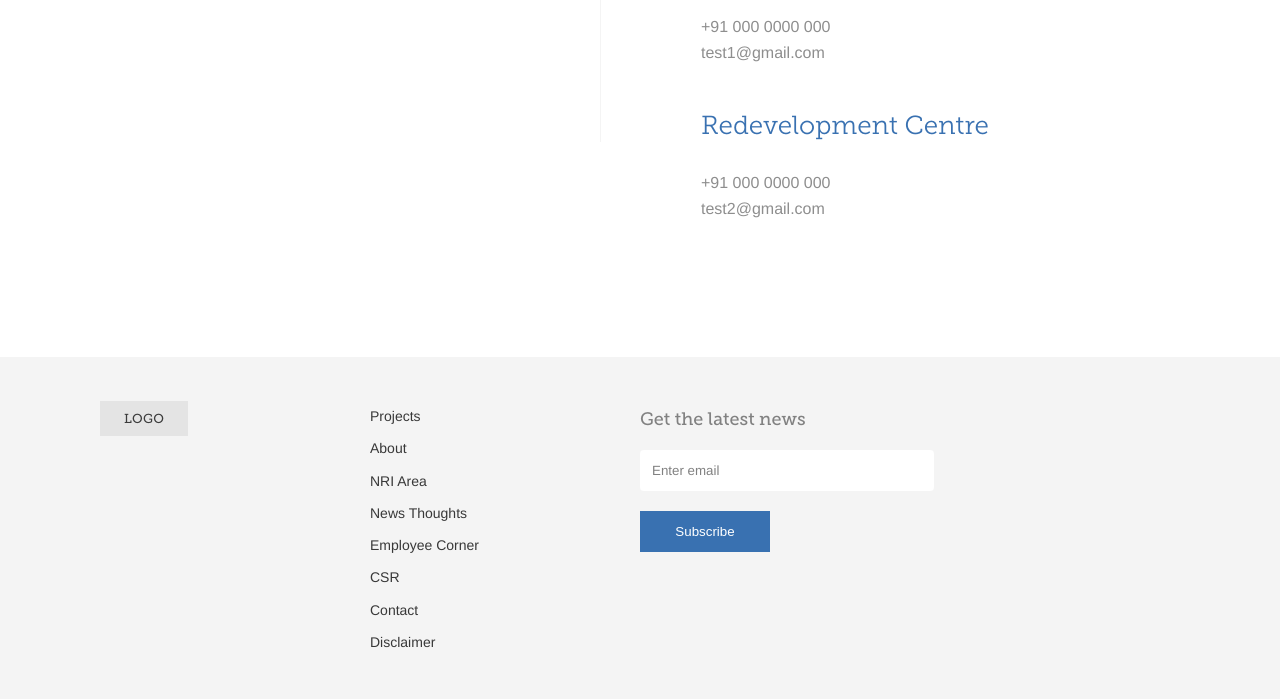
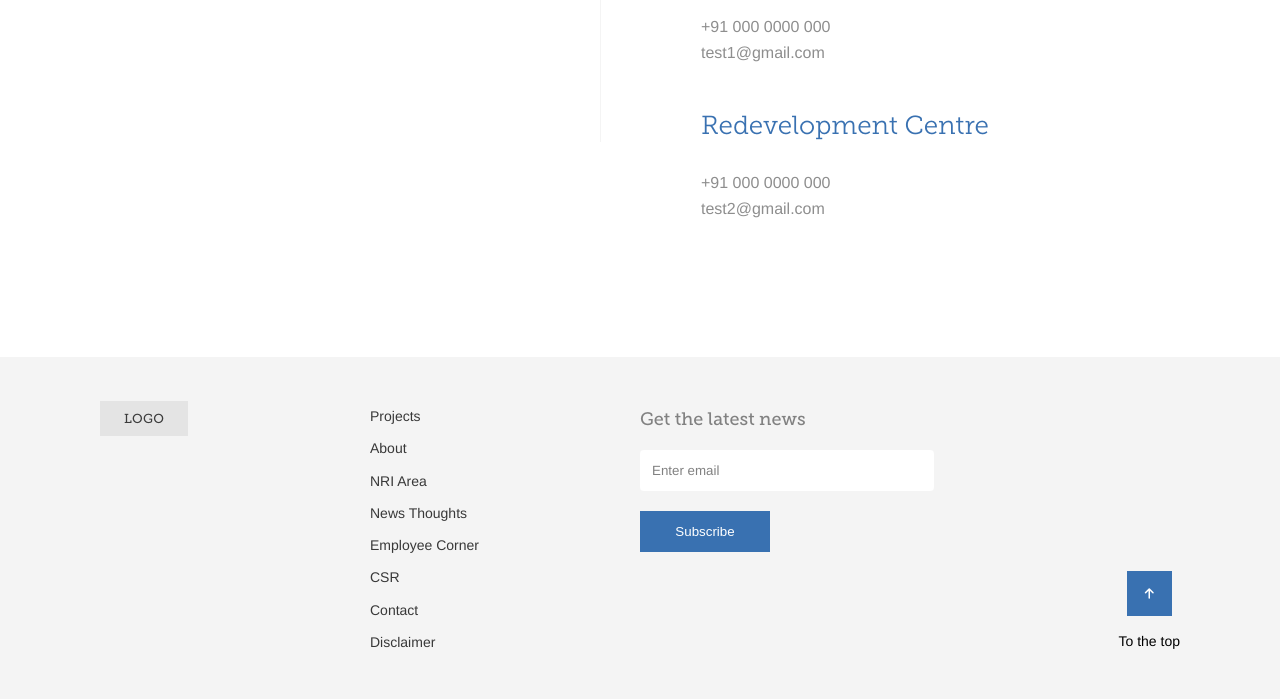
Before and after one commit to SahilS-26/frontend-task-JS, a website built with Parcel: page index.html in a window 1280 px wide. Shown: the part 1012-1711 px from the top of the page. Built offline with nearby package versions, Linux system fonts and the light colour scheme; files whose address does not match are found by name.

Commit message:
feat: add go to top btn UI

```diff
--- a/index.html
+++ b/index.html
@@ -172,6 +172,14 @@
           </div>
         </div>
       </footer>
+
+      <!-- GO TO TOP -->
+      <div class="scroll-to-top-wrapper">
+        <button class="scroll-to-top-btn">
+          <i class="fa-solid fa-arrow-up"></i>
+        </button>
+        <p class="scroll-to-top-text">To the top</p>
+      </div>
     </main>
   </body>
 </html>
--- a/src/styles/styles.css
+++ b/src/styles/styles.css
@@ -399,3 +399,29 @@ body {
   cursor: pointer;
   color: #3971b1;
 }
+
+.scroll-to-top-wrapper {
+  display: flex;
+  flex-direction: column;
+  align-items: center;
+  gap: 17px;
+  position: absolute;
+  bottom: 109px;
+  right: 100px;
+}
+.scroll-to-top-btn {
+  width: 45px;
+  height: 45px;
+  display: flex;
+  justify-content: center;
+  align-items: center;
+  background-color: #3971b1;
+  color: #fff;
+  border: none;
+  outline: none;
+  font-size: 12px;
+}
+.scroll-to-top-text {
+  font-size: 14px;
+  font-family: Helvetica;
+}
```
